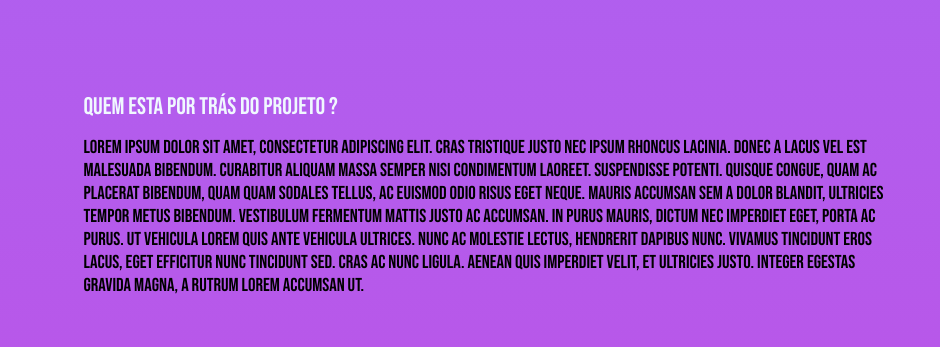
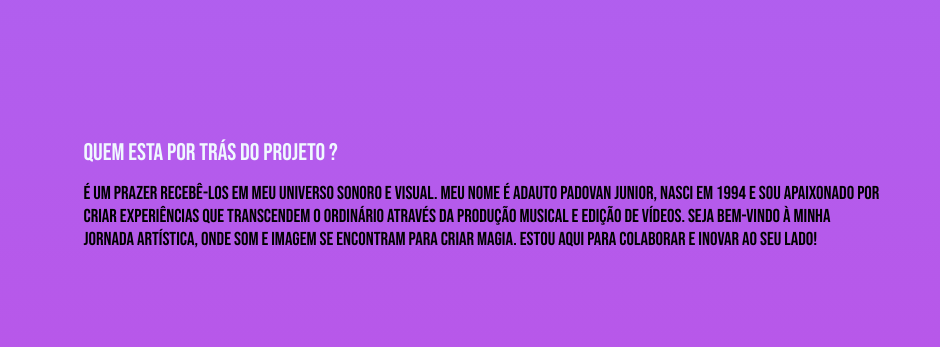
Before and after one commit to A7ChavesStudio/Site, a plain HTML site: page index.html in a window 1280 px wide. Shown: the part 1099-1446 px from the top of the page, 340-1280 px from the left. Drawn offline with Linux system fonts and the light colour scheme.

Commit message:
Alteração no texto de apresentação

```diff
--- a/index.html
+++ b/index.html
@@ -30,14 +30,11 @@
             <div id="About-Text">
                 <h2>Quem esta por trás do projeto ?</h2>
                 <h3>
-                    Lorem ipsum dolor sit amet, consectetur adipiscing elit. Cras tristique justo nec ipsum rhoncus lacinia.
-                    Donec a lacus vel est malesuada bibendum. Curabitur aliquam massa semper nisi condimentum laoreet.
-                    Suspendisse potenti. Quisque congue, quam ac placerat bibendum, quam quam sodales tellus, ac euismod odio risus eget neque.
-                    Mauris accumsan sem a dolor blandit, ultricies tempor metus bibendum.
-                    Vestibulum fermentum mattis justo ac accumsan. In purus mauris, dictum nec imperdiet eget, porta ac purus.
-                    Ut vehicula lorem quis ante vehicula ultrices. Nunc ac molestie lectus, hendrerit dapibus nunc.
-                    Vivamus tincidunt eros lacus, eget efficitur nunc tincidunt sed. Cras ac nunc ligula.
-                    Aenean quis imperdiet velit, et ultricies justo. Integer egestas gravida magna, a rutrum lorem accumsan ut.
+                    É um prazer recebê-los em meu universo sonoro e visual.
+                    Meu nome é Adauto Padovan Junior, nasci em 1994 e sou apaixonado por criar experiências que transcendem
+                    o ordinário através da produção musical e edição de vídeos.
+                    Seja bem-vindo à minha jornada artística, onde som e imagem se encontram para criar magia.
+                    Estou aqui para colaborar e inovar ao seu lado!
                 </h3>
             </div>
         </div>
```
